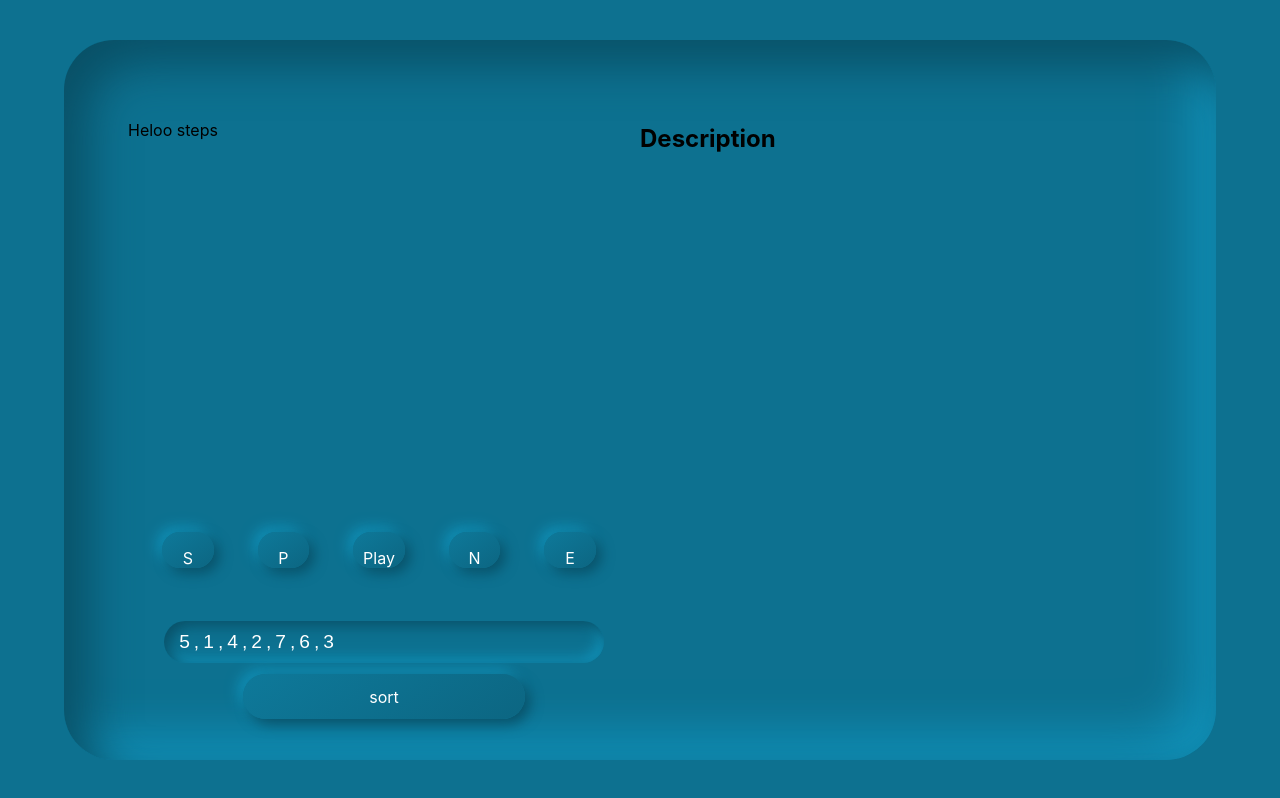
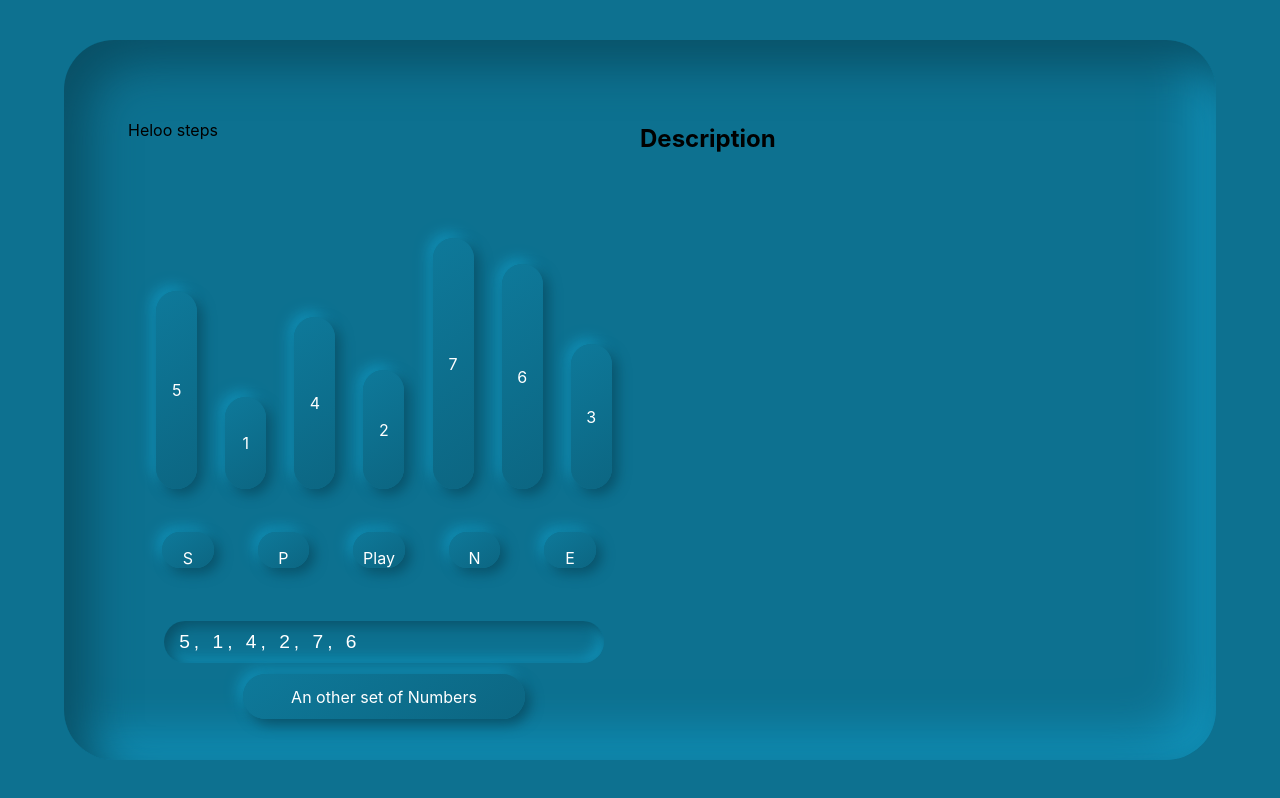
Before and after one commit to shahryar-h/algovis, a React (Create React App) app in the folder algo-vis/: page / in a window 1280 px wide. Built offline with nearby package versions, Linux system fonts and the light colour scheme.

Commit message:
improved buttons functionality

```diff
--- a/algo-vis/src/resources/components/3_Diagram.jsx
+++ b/algo-vis/src/resources/components/3_Diagram.jsx
@@ -80,6 +80,7 @@ let sample = [
 class Diagram extends Component {
   state = {
     counter: 0,
+    play: false,
     // userInputs: [5, 1, 4, 2, 7, 6, 3],
     // userObj: sample,
     // userInputs: ,
@@ -131,12 +132,87 @@ class Diagram extends Component {
     // this.setState({ userObj: nimm, userInputs: newInput });
   };
 
+  increment = () => {
+    const { counter, play } = this.state;
+
+    console.log(counter, play);
+    if (this.state.counter + 1 <= this.props.schm.length - 1) {
+      this.setState({ counter: this.state.counter + 1 });
+
+      console.log("heloooooo");
+    } else {
+      clearInterval(this.interval);
+      return;
+    }
+  };
+  decrement = () => {
+    const { counter, play } = this.state;
+
+    console.log(counter, play);
+    if (this.state.counter - 1 >= 0) {
+      this.setState({ counter: this.state.counter - 1 });
+
+      console.log("heloooooo");
+    } else {
+      clearInterval(this.interval);
+      return;
+    }
+  };
+
   handlebuttonss = (e) => {
+    const { counter, play } = this.state;
+    console.log(counter);
     if (e == "next") {
-      this.setState({ counter: this.state.counter + 1 });
+      if (counter + 1 <= this.props.schm.length - 1) {
+        this.setState({ counter: this.state.counter + 1 });
+      }
+    }
+    if (e == "playPause") {
+      console.log(play);
+      if (play) {
+        this.setState({ play: !this.state.play });
+        clearInterval(this.interval);
+      } else {
+        this.setState({ play: !this.state.play });
+        if (counter <= this.props.schm.length - 1) {
+          this.interval = setInterval(
+            this.decrement,
+            // () =>
+            //   this.setState({
+            //     counter:
+            //       this.state.counter + 1 <= this.props.schm.length - 1 &&
+            //       this.state.counter + 1,
+            //   }),
+            30
+          );
+        }
+      }
+    }
+    if (e == "sss") {
+      console.log(play);
+      if (play) {
+        this.setState({ play: !this.state.play });
+        clearInterval(this.interval);
+      } else {
+        this.setState({ play: !this.state.play });
+        if (counter <= this.props.schm.length - 1) {
+          this.interval = setInterval(
+            this.decrement,
+            // () =>
+            //   this.setState({
+            //     counter:
+            //       this.state.counter + 1 <= this.props.schm.length - 1 &&
+            //       this.state.counter + 1,
+            //   }),
+            30
+          );
+        }
+      }
     }
     if (e == "prev") {
-      this.setState({ counter: this.state.counter - 1 });
+      if (counter - 1 >= 0) {
+        this.setState({ counter: this.state.counter - 1 });
+      }
     }
     if (e == "end") {
       this.setState({ counter: this.props.schm.length - 1 });
@@ -167,7 +243,11 @@ class Diagram extends Component {
           {schm[this.state.counter]?.map((item, index) => (
             <div
               key={`itemBox-${item.sortPosiotion}-${index}`}
-              className={`sortItem sortItem${item.sortPosiotion}`}
+              className={
+                item.selected
+                  ? `sortItem sortItem${item.sortPosiotion} selected`
+                  : `sortItem sortItem${item.sortPosiotion}`
+              }
             >
               {item.userInput}
               {/* {console.log()} */}
--- a/algo-vis/src/resources/components/3_InputBox.jsx
+++ b/algo-vis/src/resources/components/3_InputBox.jsx
@@ -8,7 +8,19 @@ class InputBox extends Component {
       "the program only accepts up to 7 numbers",
       "the program only accepts numbers between 1-100",
     ],
-    currinput: [],
+    inputValue: "5, 1, 4, 2, 7, 6",
+    currinput: [5, 1, 4, 2, 7, 6, 3],
+    userObj: [
+      { userInput: 5, sortPosiotion: 5, userPosition: 1, selected: false },
+      { userInput: 1, sortPosiotion: 1, userPosition: 2, selected: false },
+      { userInput: 4, sortPosiotion: 4, userPosition: 3, selected: false },
+      { userInput: 2, sortPosiotion: 2, userPosition: 4, selected: false },
+      { userInput: 7, sortPosiotion: 7, userPosition: 5, selected: false },
+      { userInput: 6, sortPosiotion: 6, userPosition: 6, selected: false },
+      { userInput: 3, sortPosiotion: 3, userPosition: 7, selected: false },
+    ],
+    userInput_parseToInt: [5, 1, 4, 2, 7, 6, 3],
+    isAnimating: false,
   };
 
   sortInput = (userObj, userInput_parseToInt) => {
@@ -17,12 +29,18 @@ class InputBox extends Component {
     let swapped;
     do {
       swapped = false;
+      // set swapped to false assuming that the numbers are sorted
+      // if after next round this stays false it means we have a sorted
+      // array so we stop the process
+      master.push(userObj);
+
       for (let i = 0; i < len - 1; i++) {
         let num1 = { ...userObj[i] };
         let num2 = { ...userObj[i + 1] };
         num1.selected = true;
         num2.selected = true;
         // console.log(num1);
+        // console.log(userObj);
 
         let onjr = [...userObj];
         onjr[i] = num1;
@@ -30,6 +48,7 @@ class InputBox extends Component {
         // userObj[i + 1].selected = true;
         // console.log("iser", userObj[i]);
         master.push(onjr);
+        //selected num1 and two / swaps if b is greater than a
 
         if (userObj[i].userInput > userObj[i + 1].userInput) {
           // num1.selected = false;
@@ -67,12 +86,28 @@ class InputBox extends Component {
           // this.setState({ userInputs: newInput });
         }
       }
+      len = len - 1;
     } while (swapped);
 
-    // console.log(master);
+    console.log(master);
     this.props.tesstjamd(master);
   };
 
+  componentDidMount() {
+    this.handlesortt(
+      [5, 1, 4, 2, 7, 6, 3],
+      [
+        { userInput: 5, sortPosiotion: 5, userPosition: 1, selected: false },
+        { userInput: 1, sortPosiotion: 1, userPosition: 2, selected: false },
+        { userInput: 4, sortPosiotion: 4, userPosition: 3, selected: false },
+        { userInput: 2, sortPosiotion: 2, userPosition: 4, selected: false },
+        { userInput: 7, sortPosiotion: 7, userPosition: 5, selected: false },
+        { userInput: 6, sortPosiotion: 6, userPosition: 6, selected: false },
+        { userInput: 3, sortPosiotion: 3, userPosition: 7, selected: false },
+      ],
+      [5, 1, 4, 2, 7, 6, 3]
+    );
+  }
   handleInputs = (e) => {
     const { errorsIndex } = this.state;
 
@@ -80,6 +115,7 @@ class InputBox extends Component {
     let userInput_parseToInt;
 
     let userInput = e.target.value;
+    this.setState({ inputValue: userInput });
     if (userInput === "") {
       this.props.handleUsersInput([], [], [], []);
       this.setState({ currinput: [] });
@@ -141,6 +177,11 @@ class InputBox extends Component {
             userPosition: userInput_parseToInt.indexOf(s) + 1,
           };
         });
+
+        console.log("userInput", userInput);
+        console.log("userObj", userObj);
+        console.log("userInput_parseToInt", userInput_parseToInt);
+
         this.setState({ currinput: userInput, userObj, userInput_parseToInt });
 
         // this.sortInput(userObj, userInput_parseToInt);
@@ -158,34 +199,55 @@ class InputBox extends Component {
     }
   };
 
-  handlesortt = (currinput, userObj, userInput_parseToInt) => {
+  handlesortt = (currinput, userObj, varr) => {
     if (currinput.length > 0) {
       // console.log(currinput);
       // console.log(userObj);
       // console.log(userInput_parseToInt);
-      this.sortInput(userObj, userInput_parseToInt);
+
+      this.sortInput(userObj, varr);
+      this.setState({ isAnimating: true });
     }
   };
+
+  handleAnotherSet = () => {
+    this.setState({ isAnimating: false, inputValue: "" });
+  };
   render() {
-    const { errors, errorsIndex, currinput, userObj, userInput_parseToInt } =
-      this.state;
+    const {
+      errors,
+      errorsIndex,
+      currinput,
+      userObj,
+      userInput_parseToInt,
+      isAnimating,
+      inputValue,
+    } = this.state;
+    console.log(inputValue);
+
     return (
       <div className="inputSection">
         <input
           type="text"
           autoComplete="off"
           name="name"
-          defaultValue="5,1,4,2,7,6,3"
+          value={inputValue}
           onChange={(e) => this.handleInputs(e)}
         />
-        <div
-          className="handlesort"
-          onClick={() =>
-            this.handlesortt(currinput, userObj, userInput_parseToInt)
-          }
-        >
-          sort
-        </div>
+        {isAnimating ? (
+          <div className="handlesort" onClick={(e) => this.handleAnotherSet(e)}>
+            An other set of Numbers
+          </div>
+        ) : (
+          <div
+            className="handlesort"
+            onClick={(e) =>
+              this.handlesortt(currinput, userObj, userInput_parseToInt, e)
+            }
+          >
+            Sort
+          </div>
+        )}
       </div>
     );
   }
--- a/algo-vis/src/resources/styles/visualizer.sass
+++ b/algo-vis/src/resources/styles/visualizer.sass
@@ -27,7 +27,9 @@
             display: flex
             align-items: center
             justify-content: center
-
+        .selected
+            background: #0d7190
+            box-shadow: inset 5px 5px 13px #095168,inset -5px -5px 13px #1191b8
 
         .sortItem1
             height: 35%
```
Also changed, not shown: algo-vis/public/manifest.json.
